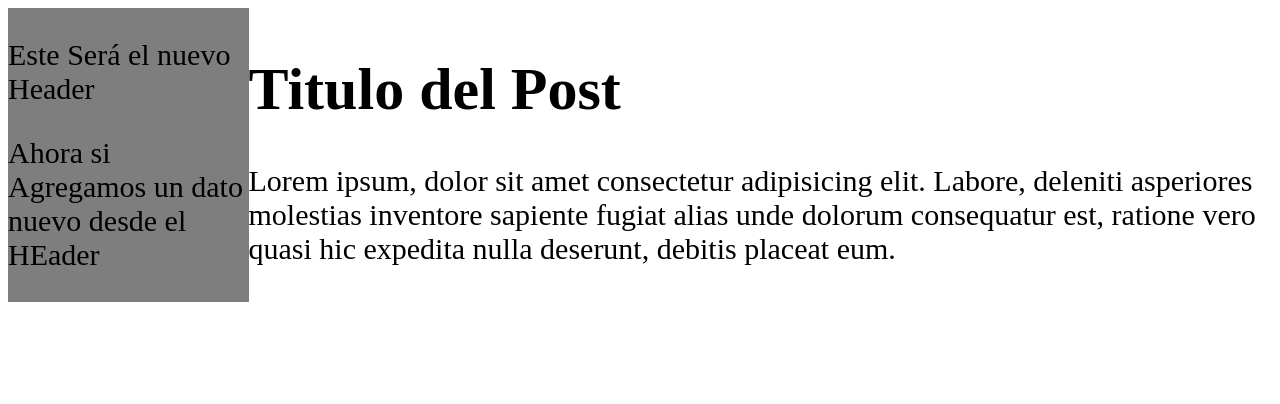
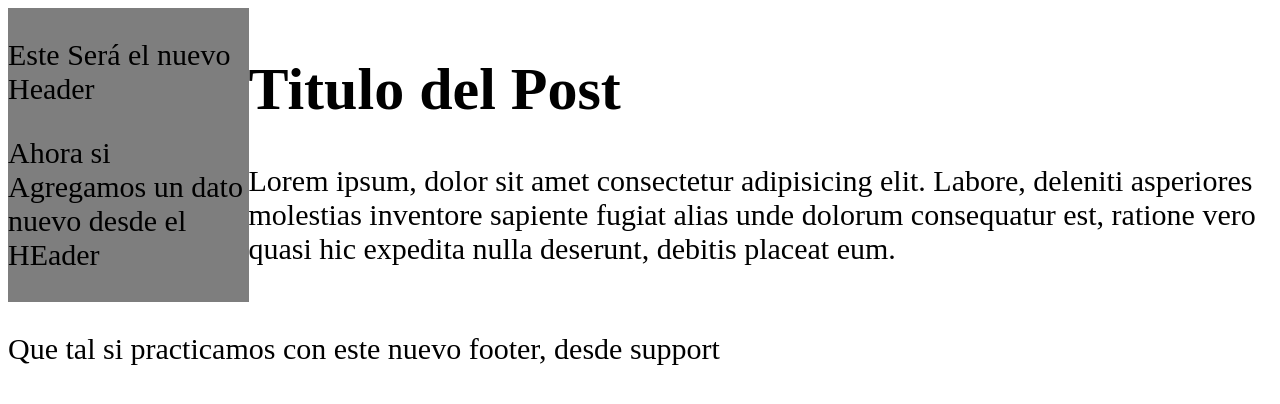
Before and after one commit to calguzman/github, a plain HTML site: page index.html in a window 1280 px wide. Drawn offline with Linux system fonts and the light colour scheme.

Commit message:
Adicion de footer al index

```diff
--- a/index.html
+++ b/index.html
@@ -17,6 +17,8 @@
       <p>Lorem ipsum, dolor sit amet consectetur adipisicing elit. Labore, deleniti asperiores molestias inventore sapiente fugiat alias unde dolorum consequatur est, ratione vero quasi hic expedita nulla deserunt, debitis placeat eum.</p>
     </div>
   </div>
-
+  <footer>
+	<p>Que tal si practicamos con este nuevo footer, desde support</p>
+</footer>
 </body>
 </html>
```
